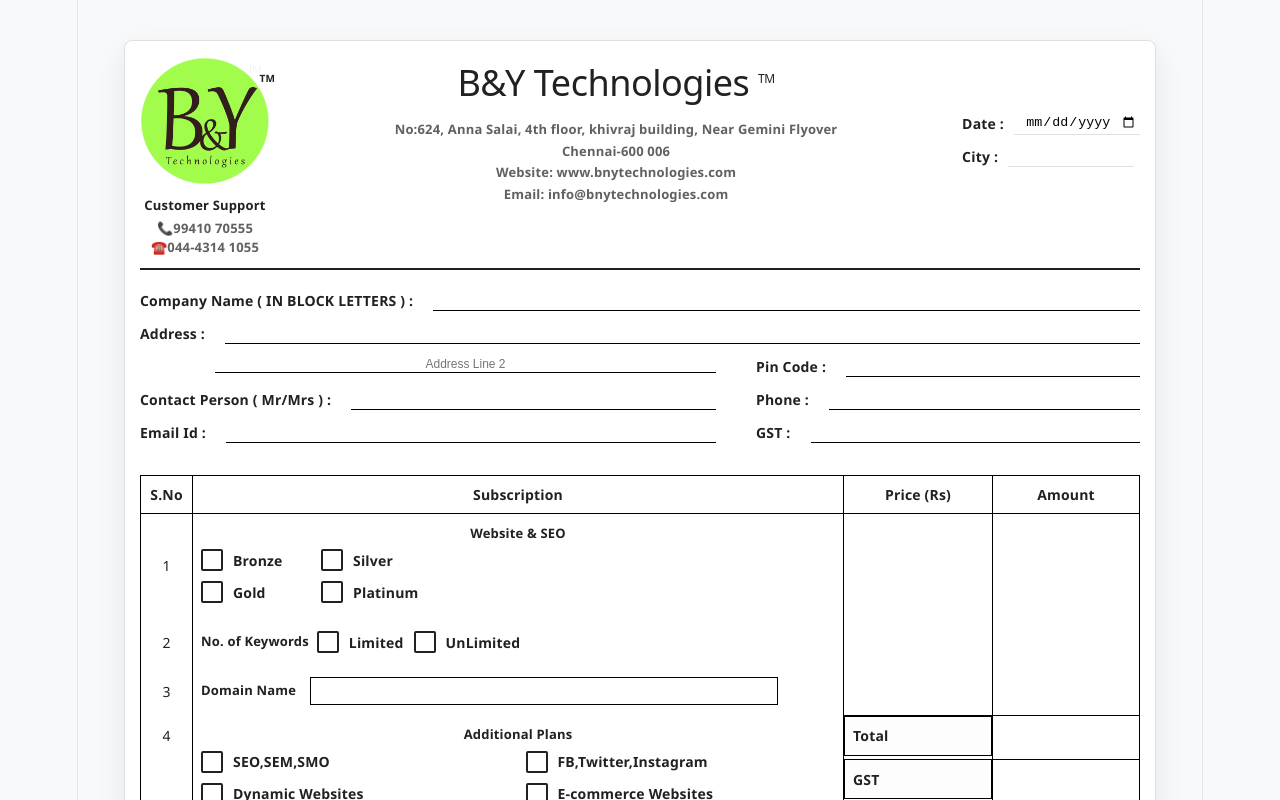
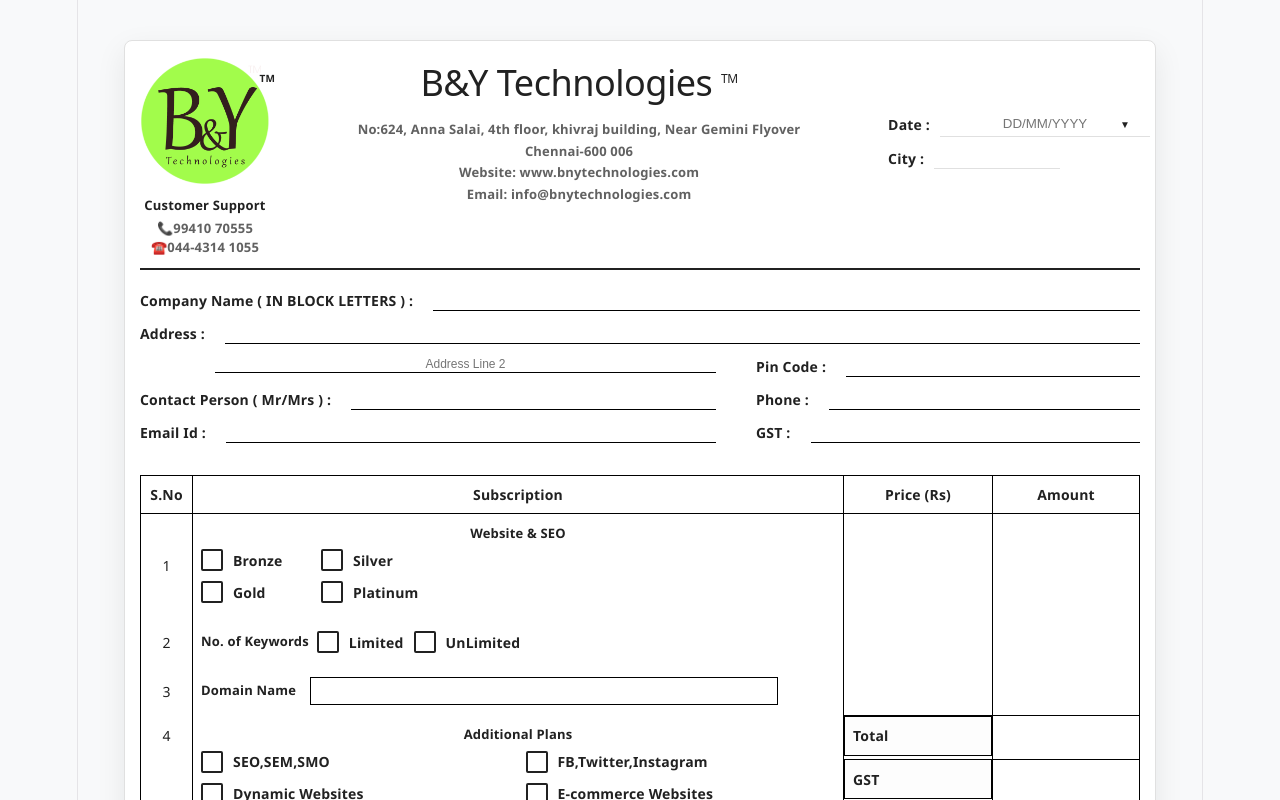
Before and after one commit to thenmozhi-A1/form, a React (Vite) app in the folder frontend/form/: page / in a window 1280 px wide. Shown: the top 800 px of the page. Built offline with nearby package versions, Linux system fonts and the light colour scheme.

Commit message:
Implement DD/MM/YYYY date format for UI and PDF

```diff
--- a/frontend/form/src/App.jsx
+++ b/frontend/form/src/App.jsx
@@ -27,7 +27,14 @@
         const inputs = clonedDoc.querySelectorAll('input[type="text"], input[type="date"], input[type="email"]');
         inputs.forEach(input => {
           const span = clonedDoc.createElement('span');
-          span.innerText = input.value;
+          let displayValue = input.value;
+
+          if (input.type === 'date' && displayValue) {
+            const [y, m, d] = displayValue.split('-');
+            displayValue = `${d}/${m}/${y}`;
+          }
+
+          span.innerText = displayValue;
 
           // Manually copy the most important styles
           const compStyle = clonedDoc.defaultView.getComputedStyle(input);
@@ -187,6 +194,12 @@
     }
   }
 
+  const formatDateForDisplay = (dateStr) => {
+    if (!dateStr) return '';
+    const [y, m, d] = dateStr.split('-');
+    return `${d}/${m}/${y}`;
+  };
+
   return (
     <div className='page-container'>
       <div className="form-wrapper" ref={componentRef}>
@@ -216,13 +229,46 @@
           <div className="header-right">
             <div className="header-input-group">
               <label>Date :</label>
+              <div style={{ position: 'relative', width: '200px' }}>
                 <input
                   type="date"
                   name="date"
                   min={today}
                   value={formData.date}
                   onChange={handleChange}
+                  style={{
+                    position: 'absolute',
+                    top: 0,
+                    left: 0,
+                    width: '100%',
+                    height: '100%',
+                    opacity: 0,
+                    cursor: 'pointer',
+                    zIndex: 2
+                  }}
                 />
+                <input
+                  type="text"
+                  readOnly
+                  value={formatDateForDisplay(formData.date)}
+                  placeholder="DD/MM/YYYY"
+                  style={{
+                    width: '100%',
+                    padding: '5px',
+                    textAlign: 'center',
+                    pointerEvents: 'none',
+                    zIndex: 1
+                  }}
+                />
+                <span style={{
+                  position: 'absolute',
+                  right: '10px',
+                  top: '50%',
+                  transform: 'translateY(-50%)',
+                  pointerEvents: 'none',
+                  fontSize: '10px'
+                }}>▼</span>
+              </div>
             </div>
             <div className="header-input-group">
               <label>City :</label>
```
Lines whose indentation alone changed are shown as unchanged.
